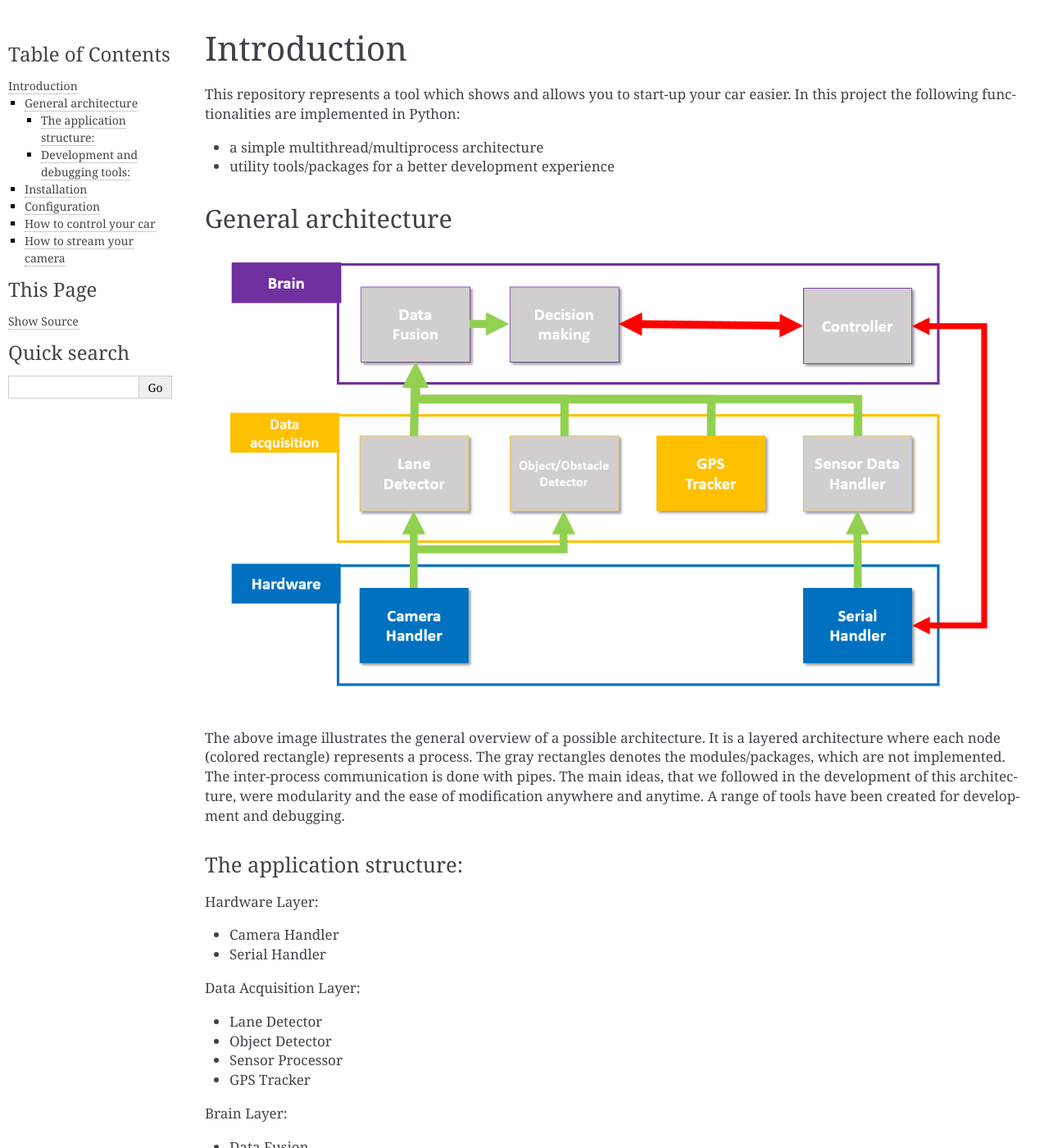
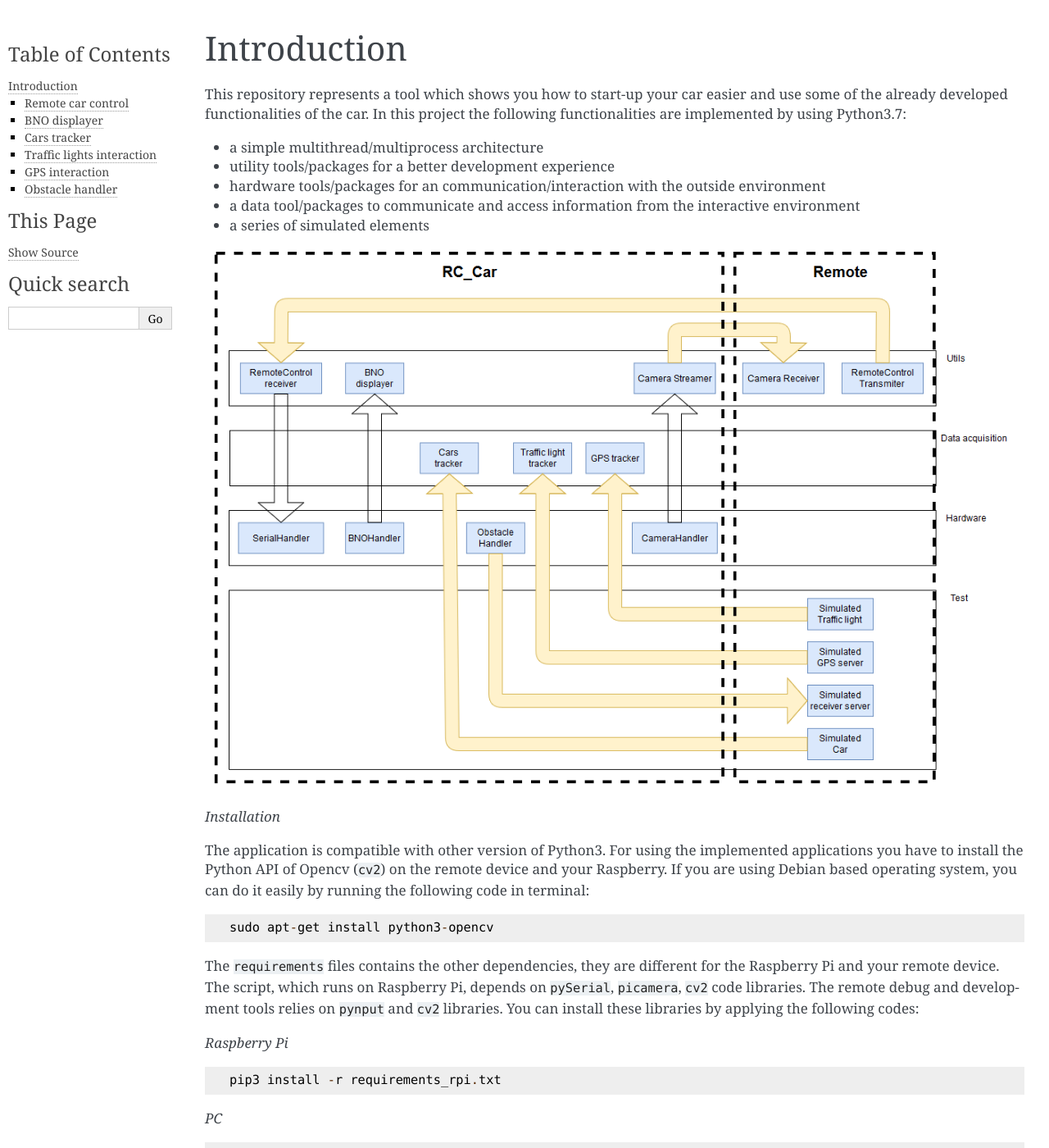
Before and after one commit to ECC-BFMC/Brain, a Sphinx documentation site: the page built from docs/source/readme_link.rst, in a window 1280 px wide and 1400 px high. Shown: the whole window at 82% size. Built offline with Sphinx 7.4.7, drawn with Linux system fonts in a browser that asks for light colours; some of the changed text lies outside the part shown.

Commit message:
2021 project organization

````diff
--- a/README.md
+++ b/README.md
@@ -1,41 +1,18 @@
 # BFMC - Start-up ptoject
 
-This repository represents a tool which shows and allows you to start-up your car easier. In this project the following functionalities are implemented in Python:
+This repository represents a tool which shows you how to start-up your car easier and use some of the already developed functionalities of the car. In this project the following functionalities are implemented by using Python3.7:
   - a simple multithread/multiprocess architecture
   - utility tools/packages for a better development experience
+  - hardware tools/packages for an communication/interaction with the outside environment
+  - a data tool/packages to communicate and access information from the interactive environment
+  - a series of simulated elements
 
+.. image:: diagrams/pics/generalArchitecture.png
+    :align: center
 
-## General architecture
-![architecture](docs/source/diagrams/pics/generalArchitecture.png)
-The above image illustrates the general overview of a possible architecture. It is a layered architecture where each node (colored rectangle) represents a process. The gray rectangles denotes the modules/packages, which are not implemented. The inter-process communication is done with pipes. The main ideas, that we followed in the development of this architecture, were modularity and the ease of modification anywhere and anytime. A range of tools have been created for development and debugging.
+*Installation*
 
-### The application structure:
-
-Hardware Layer:
-  * Camera Handler
-  * Serial Handler
-
-Data Acquisition Layer:
-  * Lane Detector
-  * Object Detector
-  * Sensor Processor
-  * GPS Tracker
-
-Brain Layer:
-  * Data Fusion
-  * Decision Making
-
-
-### Development and debugging tools:
-  * Camera Spoofer
-  * Remote Control
-  * Camera Streamer
-
-To see the full documentation for each component, please follow the links above [to be completed].
-
-## Installation
-
-The applications was tested with Python3.7, but there are compatible with other version of Python3. For using the implemented applications you have to install the Python API of Opencv (`cv2`) on the remote device and your Raspberry. If you are using Debian based operating system, you can do it easily by running the following code in terminal:
+The application is compatible with other version of Python3. For using the implemented applications you have to install the Python API of Opencv (`cv2`) on the remote device and your Raspberry. If you are using Debian based operating system, you can do it easily by running the following code in terminal:
 
 ```
   sudo apt-get install python3-opencv
@@ -43,21 +20,22 @@ The applications was tested with Python3.7, but there are compatible with other
 
 The `requirements` files contains the other dependencies, they are different for the Raspberry Pi and your remote device. The script, which runs on Raspberry Pi, depends on `pySerial`, `picamera`, `cv2` code libraries. The remote debug and development tools relies on `pynput` and `cv2` libraries. You can install these libraries by applying the following codes:
 
-**Raspberry Pi**
+*Raspberry Pi*
 ```
   pip3 install -r requirements_rpi.txt
 ```
 
-**PC**
+*PC*
 ```
   pip3 install -r requirements_remote.txt
 ```
 
-**Note:**
-  The remote tools were tested on Linux and Windows. On Linux they are worked correctly without any error. On Windows the camera receiver works nicely, but
-the remote controller transmitter may produce a delay. On Mac Os the remote tools weren't tested.
+*Note:*
+  The remote tools were tested on Linux and Windows. On Linux they are worked correctly without any error. On Windows the camera receiver works nicely, but the remote controller transmitter may produce a delay. On Mac Os the remote tools weren't tested.
 
-## Configuration
+## Remote car control
+
+*Configurations*
 
 The first step before being able to test the platform and add more functionalities to it is to configure the scripts that one can find in this repository. To do so, you will have to set of your IP addresses, for your Raspberry and for your PC, and, if necessary, the ports used for communication. This configuration should occur every time the IP of one of your devices has changed.
 
@@ -73,33 +51,48 @@ The following files should be considered:
   ```
 Note: You have to change the IP parameters only in `RemoteControlTransmitter` and `CameraStreamer` classes, where they are class member parameters, named `serverIp`.
 
-## How to control your car
+*How to control your car*
 
 In order to control your car, you will have to start your application onto RaspberryPi and enable from `main.py` the Remote Control feature, by setting the `enableRc` flag to true value. Also, you will have to launch the Remote Control Transmitter on your PC and make sure that the IP of your devices are configured correctly.
 After that, run the following:
 
-**Raspberry Pi**
+*Raspberry Pi*
 ```
 python3 main.py
 ```
 
-**PC**
+*PC*
 ```
 python3 -m bin.remotecontroltransmitter
 ```
 
 
-## How to stream your camera
+*How to stream your camera*
 If you want to stream the camera and view on the remote device, you will have to start the same application onto RaspberryPi and enable from `main.py` the Camera Steamer feature, by changing the `enableStream` flag to true value. On the remote device you will have to run the Camera Receiver script. The IP address of the remote device must be introduced in the `CameraStreamer` class. After the configuration, you can run the following code:
 
-**Raspberry Pi**
+*Raspberry Pi*
 ```
 python3 main.py
 ```
 
-**PC**
+*PC*
 ```
 python3 -m bin.camerareceiver
 ```
 
+## BNO displayer
+If you run
+
+## Cars tracker
+If you run
+
+## Traffic lights interaction
+If you run
+
+## GPS interaction
+If you run
+
+## Obstacle handler
+If you run
+
 [Documentation](https://bfmcstartup.readthedocs.io/en/stable/)
--- a/docs/source/dataacquisition/index.rst
+++ b/docs/source/dataacquisition_layer/index.rst
@@ -1,4 +1,4 @@
-Data acquisition
+Data acquisition layer
 =======================
 
 This layer contains all classes, which help to extract the features or receive data from other device.
@@ -9,5 +9,6 @@ In our case, it has only one implemented module: GpsTracker.
 .. toctree::
     :maxdepth: 1
 
+    CarsTracker
     GpsTracker
-    TrafficLights.rst
+    TrafficLights
--- a/docs/source/HardwareLayer/index.rst
+++ b/docs/source/hardware_layer/index.rst
@@ -8,5 +8,7 @@ which transfers to other workers. The serialHanlder communicates with other devi
 .. toctree::
     :maxdepth: 1
 
+    BNOHandler
+    ObstacleHandler
     CameraHandler
     SerialHandler
--- a/docs/source/readme_link.rst
+++ b/docs/source/readme_link.rst
@@ -3,9 +3,3 @@ Introduction
 
 .. mdinclude:: ../../README.md
     :start-line: 1
-    :end-line: 8
-
-.. image:: ./diagrams/pics/generalArchitecture.png
-
-.. mdinclude:: ../../README.md
-    :start-line: 9
--- a/docs/source/releasenote.rst
+++ b/docs/source/releasenote.rst
@@ -2,9 +2,9 @@ Release notes
 =============
 
 
-Version 1.1.0
+Version 2.1.0
 ################
-Release date: 21.01.2020
+Release date: 21.10.2020
 
 What's New
 """""""""""""""
````
Also changed, not shown: docs/source/architecture.rst (deleted, +0 -22 lines), docs/source/dataacquisition_layer/CarsTracker.rst (added, +24 -0 lines), docs/source/hardware_layer/BNOHandler.rst (added, +10 -0 lines), docs/source/hardware_layer/ObstacleHandler.rst (added, +10 -0 lines), docs/source/index.rst (+8 -10 lines), docs/source/utils_layer.rst (added, +26 -0 lines), docs/source/dataacquisition_layer/GpsTracker.rst (renamed from docs/source/dataacquisition/GpsTracker.rst), docs/source/dataacquisition_layer/TrafficLights.rst (renamed from docs/source/dataacquisition/TrafficLights.rst), docs/source/diagrams/pics/Proposed_Architecture.png (deleted), docs/source/diagrams/pics/generalArchitecture.png, docs/source/hardware_layer/CameraHandler.rst (renamed from docs/source/HardwareLayer/CameraHandler.rst), docs/source/hardware_layer/SerialHandler.rst (renamed from docs/source/HardwareLayer/SerialHandler.rst), 1 other file.
